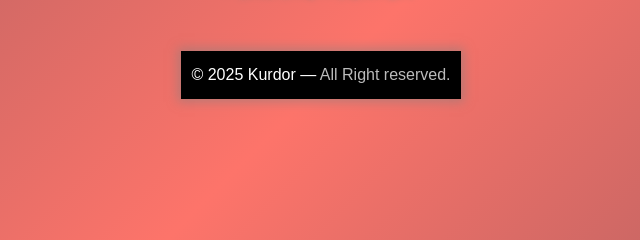
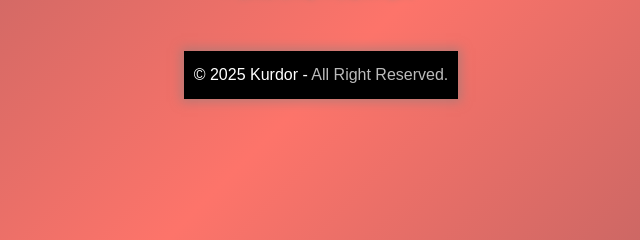
Before and after one commit to RashidFarhad/-, a plain HTML site: page index.html in a window 1280 px wide. Shown: the part 475-715 px from the top of the page, 319-959 px from the left. Drawn offline with Linux system fonts and the light colour scheme; a web font is replaced by a local one.

Commit message:
Update index.html

```diff
--- a/index.html
+++ b/index.html
@@ -33,7 +33,7 @@
   <br/>
   <br/>
 <footer>
-  © 2025 Kurdor — <a href="https://tiktok.com/@_wellatzheri" target="_blank" rel="noopener noreferrer">All Right reserved.</a>
+  © 2025 Kurdor - <a href="https://tiktok.com/@_wellatzheri" target="_blank" rel="noopener noreferrer">All Right Reserved.</a>
 </footer>
 </body>
 </html>
```
